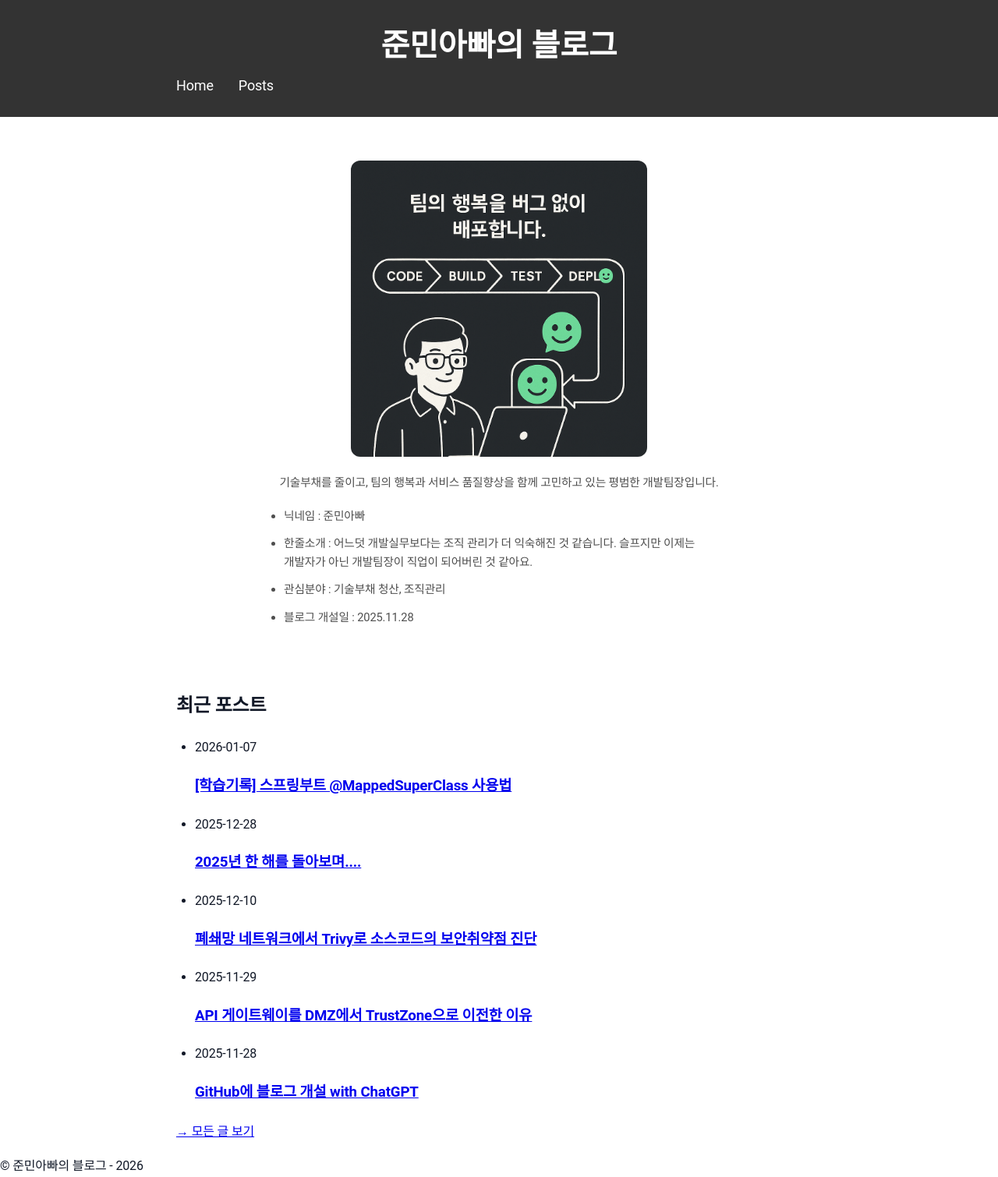
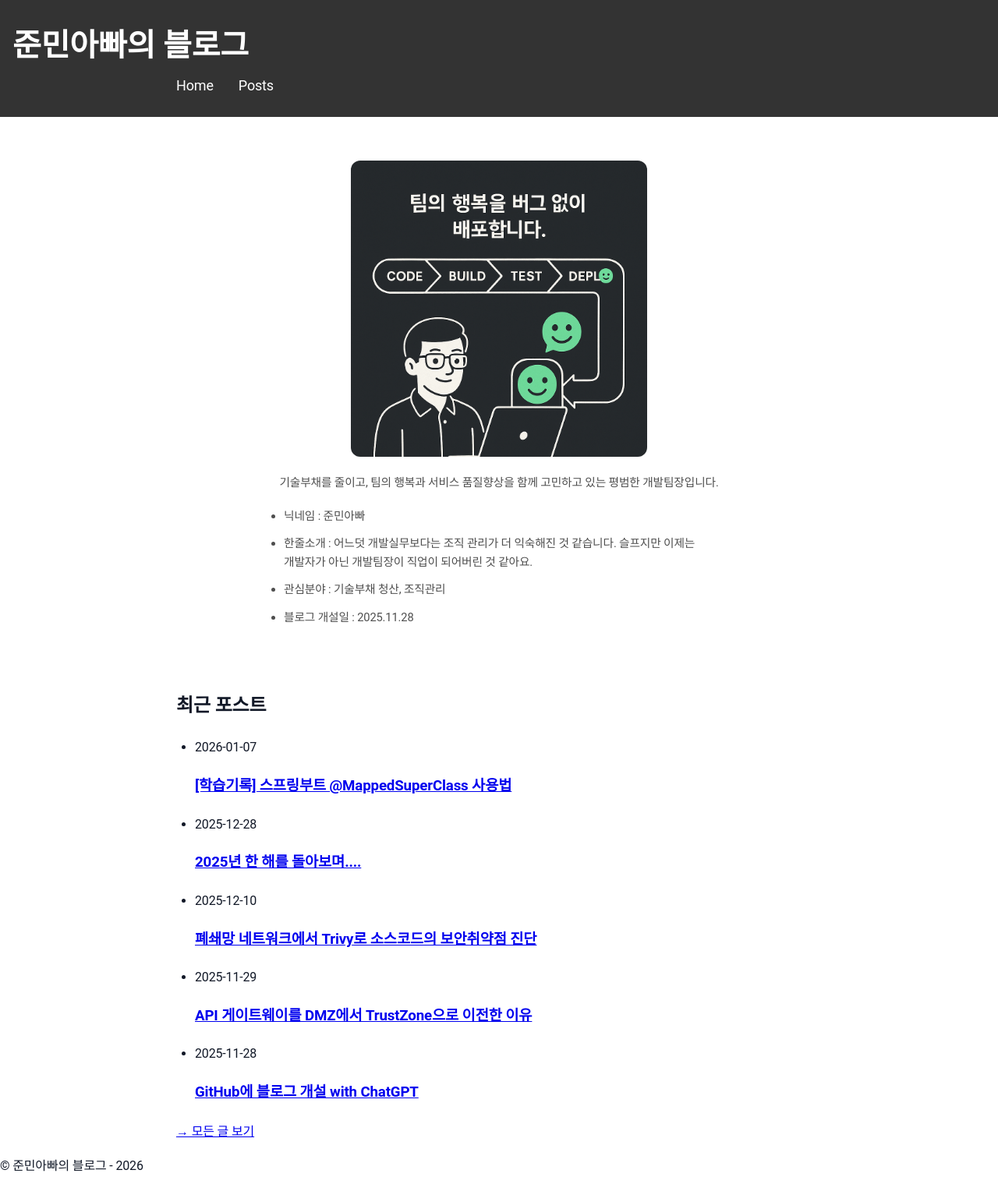
Before and after one commit to sanghoon-lee/sanghoon-lee.github.io, a Jekyll site: the page built from index.md, in a window 1280 px wide. Shown: the whole page at 78% size. Built offline with Jekyll 4.4.1, drawn with Linux system fonts in a browser that asks for light colours.

Commit message:
main.scss 수정

```diff
--- a/assets/main.scss
+++ b/assets/main.scss
@@ -40,16 +40,16 @@ body {
   color: #fff;
   width: 100%; /* 화면 가로 폭에 맞추기 */
   padding: 1.5rem 0; /* 상하 여백 */
-  text-align: center; /* 제목 중앙 정렬 */
   margin: 0;
+  position: relative;
 }
 
 .site-title {
   font-size: 2.5rem;
   font-weight: bold;
+  text-align: left; /* 왼쪽 정렬 */
   margin: 0;
   padding-left: 1rem; /* 왼쪽 여백 추가 */
-  padding-right: 1rem; /* 오른쪽 여백 추가 */
 }
 
 .site-title a {
```
